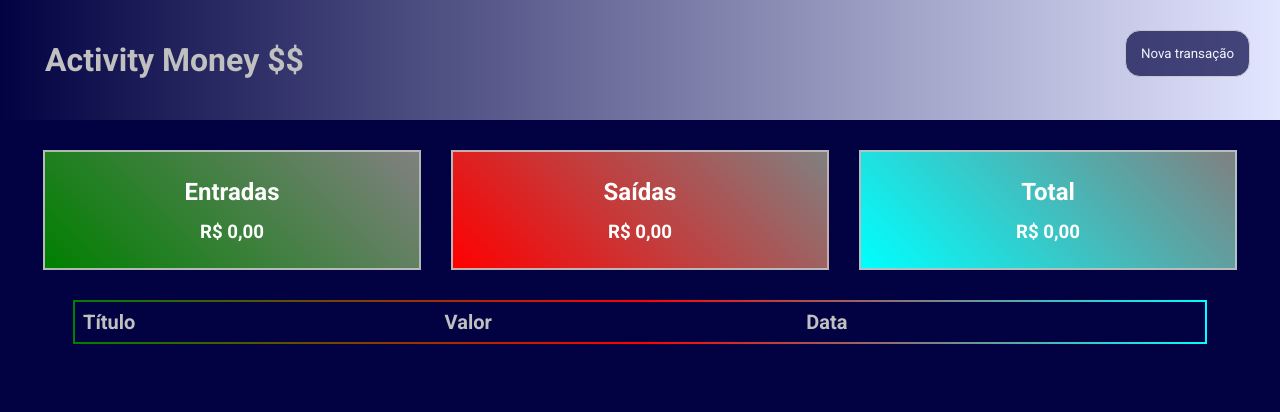
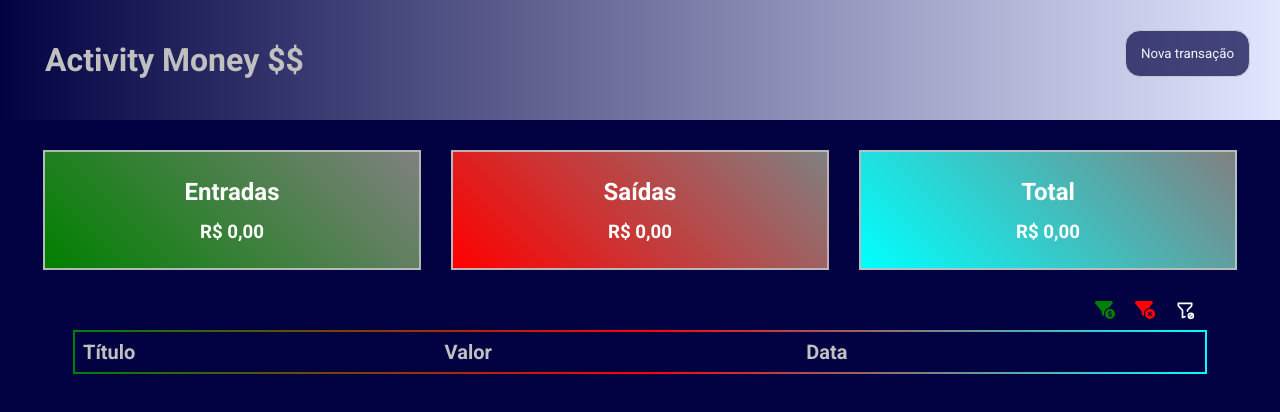
Before and after one commit to Rmdeaguiar/activity_money, a React (Create React App) app: page /home in a window 1280 px wide. Shown: the top 412 px of the page. Built offline with nearby package versions, Linux system fonts and the light colour scheme.

Commit message:
feat: lógica para filtro na tabela de transações

```diff
--- a/src/components/TableCard/index.tsx
+++ b/src/components/TableCard/index.tsx
@@ -1,10 +1,12 @@
 import './styles.scss';
+import { useState, useEffect, Dispatch } from 'react';
+import { Transaction } from '../../types/Transaction';
+import { format } from 'date-fns';
 import { FaTrashAlt } from "react-icons/fa";
 import { GoPencil } from "react-icons/go";
+import { FaFilterCircleDollar, FaFilterCircleXmark } from "react-icons/fa6";
+import { TbFilterCancel } from "react-icons/tb";
 import ModalTransaction from '../ModalTransaction';
-import { useState } from 'react';
-import { Transaction } from '../../types/Transaction';
-import { format } from 'date-fns';
 import ModalDelete from '../ModalDelete';
 
 interface TableCardProps {
@@ -12,7 +14,8 @@ interface TableCardProps {
 }
 
 function TableCard({ transactions }: TableCardProps) {
-
+  const [localTransactions, setLocalTransactions] = useState<Transaction[]>([]);
+  const [filter, setFilter] = useState(false);
   const [currentTransaction, setCurrentTransaction] = useState<number | null>(null)
   const [modal, setModal] = useState(false);
   const [modalIndex, setModalIndex] = useState<number>(0);
@@ -36,15 +39,25 @@ function TableCard({ transactions }: TableCardProps) {
     setTransaction(transaction);
   }
 
+  const handleCreditTransactions = (transactions: Transaction[]) => {
+    setFilter(true);
+    const creditTransactions = transactions.filter(local => local.transaction_type === 'entrada');
+    setLocalTransactions(creditTransactions);
 
-  return (
-    <div className="table-card">
-      <thead className='header-table'>
-        <th>Título</th>
-        <th>Valor</th>
-        <th>Data</th>
-      </thead>
-      {transactions.map((transaction: Transaction) => (
+  }
+
+  const handleDebitTransactions = (transactions: Transaction[]) => {
+    setFilter(true);
+    const debitTransactions = transactions.filter(local => local.transaction_type === 'saída');
+    setLocalTransactions(debitTransactions);
+  }
+
+  const handleClearFilters = (transactions: Transaction[]) => {
+    setFilter(false);
+    setLocalTransactions(transactions);
+  }
+
+  const renderTransactionTable = (transaction: Transaction) => (
     <div key={transaction.transaction_id} className={`${transaction.transaction_type === 'entrada' ? 'main-table green' : 'main-table red'}`}>
       <tr>{transaction.transaction_title ?? 'Sem título'}</tr>
       <tr>{(transaction.transaction_value).toLocaleString('pt-BR', { style: 'currency', currency: 'BRL' })}</tr>
@@ -64,7 +77,21 @@ function TableCard({ transactions }: TableCardProps) {
         </div>
       </div>
     </div>
-      ))}
+  );
+
+  return (
+    <div className="table-card">
+      <div className='filter-icons'>
+        <FaFilterCircleDollar color='green' size={20} cursor={'pointer'} onClick={() => handleCreditTransactions(transactions)} />
+        <FaFilterCircleXmark color='red' size={20} cursor={'pointer'} onClick={() => handleDebitTransactions(transactions)}/>
+        <TbFilterCancel color='white' size={20} cursor={'pointer'} onClick={() => handleClearFilters(transactions)}/>
+      </div>
+      <thead className='header-table'>
+        <th>Título</th>
+        <th>Valor</th>
+        <th>Data</th>
+      </thead>
+      {filter ? localTransactions.map(renderTransactionTable) : transactions.map(renderTransactionTable)}
       {modal &&
         <ModalTransaction
           modalType='Editar transação'
--- a/src/components/TableCard/styles.scss
+++ b/src/components/TableCard/styles.scss
@@ -6,6 +6,16 @@
     align-items: center;
     justify-content: center;
     gap: 10px;
+
+    .filter-icons {
+        padding-right: 75px;
+        color: silver;
+        display: flex;
+        justify-content: center;
+        align-items: center;
+        gap: 20px;
+        margin-left: auto;
+    }
 
     .header-table,
     .main-table {
```
Lines whose indentation alone changed are shown as unchanged.
